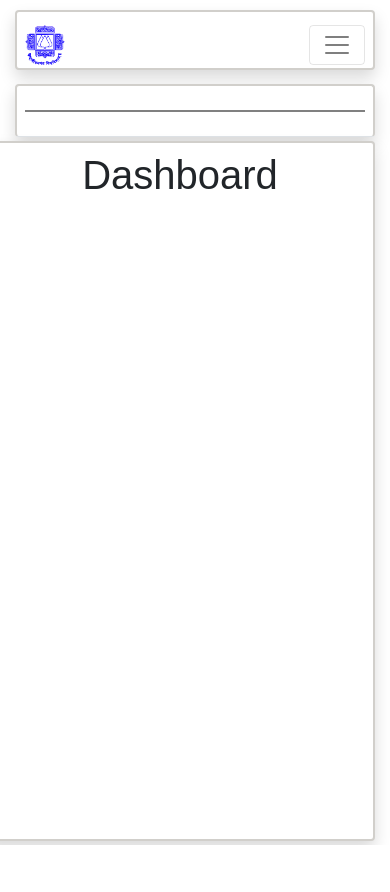
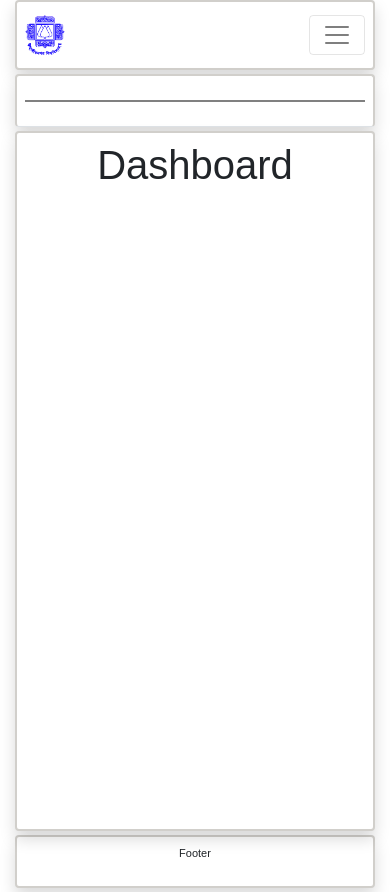
Before and after one commit to kmtusher97/Office-Management-Application-for-CSEJU, a React (Create React App) app in the folder cseju-office-management-app/: page / in a window 390 px wide. Before the commit the page ends 845 px from the top, so only its background shows below. Built offline with nearby package versions, Linux system fonts and the light colour scheme.

Commit message:
Fix responsive feature of Header navbar delete old css files

```diff
--- a/cseju-office-management-app/src/components/layout/Header.css
+++ /dev/null
@@ -1,6 +0,0 @@
-.navbar {
-  border: 2px solid #d1cfcb;
-  border-radius: 15px;
-  height: 60px;
-  padding: 0;
-}
--- a/cseju-office-management-app/src/components/layout/Header.js
+++ b/cseju-office-management-app/src/components/layout/Header.js
@@ -1,19 +1,27 @@
 import React, { Component } from "react";
-import "./Header.css";
+
 import { FontAwesomeIcon } from "@fortawesome/react-fontawesome";
-import { Navbar, Nav, NavItem, Image } from "react-bootstrap";
+import { Navbar, Nav, Image } from "react-bootstrap";
 
 import headerData from "./HeaderData";
+
+const headerStyle = {
+  border: "2px solid #d1cfcb",
+  borderRadius: "15px",
+  fontSize: "11px",
+  fontFamily: "Arial, Helvetica, sans-serif"
+};
 
 class Header extends Component {
   render() {
     return (
       <Navbar
         collapseOnSelect
-        expand="md"
+        expand="lg"
         bg="light"
         variant="light"
-        className="shadow p-2 mb-1 bg-white rounded header"
+        className="shadow p-2 mb-1 bg-white rounded"
+        style={headerStyle}
       >
         <Navbar.Brand href={headerData.brandLink}>
           <Image
@@ -27,7 +35,7 @@ class Header extends Component {
         </Navbar.Brand>
         <Navbar.Toggle aria-controls="responsive-navbar-nav" />
 
-        <Navbar.Collapse className="responsive-navbar-nav">
+        <Navbar.Collapse id="responsive-navbar-nav">
           <Nav
             className="mr-auto "
             variant="tabs"
@@ -39,24 +47,25 @@ class Header extends Component {
             }
           >
             {headerData.menus.map((menu, idxHeaderMenu) => (
-              <NavItem key={idxHeaderMenu} className="left_nav">
               <Nav.Link
+                key={idxHeaderMenu}
                 href={menu.link}
                 eventKey={menu.link}
                 style={{ fontSize: "12px" }}
               >
                 {menu.name}
               </Nav.Link>
-              </NavItem>
             ))}
           </Nav>
           <Nav>
             {headerData.rightSideMenus.map((menu, idxRgtHeaderMenus) => (
-              <NavItem key={idxRgtHeaderMenus}>
-                <Nav.Link href={menu.link} style={{ paddingRight: "50px" }}>
+              <Nav.Link
+                key={idxRgtHeaderMenus}
+                href={menu.link}
+                style={{ paddingRight: "50px" }}
+              >
                 <FontAwesomeIcon icon={menu.icon} size="lg" />
               </Nav.Link>
-              </NavItem>
             ))}
           </Nav>
         </Navbar.Collapse>
--- a/cseju-office-management-app/src/components/layout/Layout.css
+++ /dev/null
@@ -1,14 +0,0 @@
-.header_container {
-  padding-left: 15px;
-  padding-right: 15px;
-  padding-top: 10px;
-  padding-bottom: 10px;
-}
-
-.workspace {
-  border: 2px solid #d1cfcb;
-  border-radius: 15px;
-  height: 700px;
-  font-size: 11px;
-  font-family: Arial, Helvetica, sans-serif;
-}
--- a/cseju-office-management-app/src/components/layout/Layout.js
+++ b/cseju-office-management-app/src/components/layout/Layout.js
@@ -1,37 +1,53 @@
 import React, { Component } from "react";
-import { Row, Col, Container } from "react-bootstrap";
-import "./Layout.css";
+import { Container, Row, Col } from "react-bootstrap";
 import Routing from "../../route/Routing";
 import Header from "./Header";
 import Sidebar from "./Sidebar";
 
+const sideBarStyle = {
+  border: "2px solid #d1cfcb",
+  borderRadius: "15px",
+  fontSize: "11px",
+  fontFamily: "Arial, Helvetica, sans-serif"
+};
+
+const mainDivStyle = {
+  border: "2px solid #d1cfcb",
+  borderRadius: "15px",
+  height: "700px",
+  fontSize: "11px",
+  fontFamily: "Arial, Helvetica, sans-serif"
+};
+
 class Layout extends Component {
   render() {
     return (
+      <Container className="fluid">
         <Row>
-        <Col md={1}></Col>
-        <Col md={10} className="fluid">
-          <Row className="header_container">
           <Col md={12}>
             <Header />
           </Col>
         </Row>
         <Row>
           <Col md={2}>
-              <Container className="sidebar_container">
             <Sidebar />
-              </Container>
           </Col>
-            <Col md={10} style={{ paddingLeft: "0px", paddingRight: "30px" }}>
-              <main className="main ">
-                <div className="workspace fluid shadow p-2 mb-1 bg-white rounded">
+          <Col md={10}>
+            <div
+              className="fluid shadow p-2 mb-1 bg-white rounded"
+              style={mainDivStyle}
+            >
               <Routing />
             </div>
-              </main>
           </Col>
         </Row>
-        </Col>
-      </Row>
+        <Container
+          className="fluid shadow p-2 mb-1 bg-white rounded"
+          style={sideBarStyle}
+        >
+          <p>Footer</p>
+        </Container>
+      </Container>
     );
   }
 }
```
Lines whose indentation alone changed are shown as unchanged.
